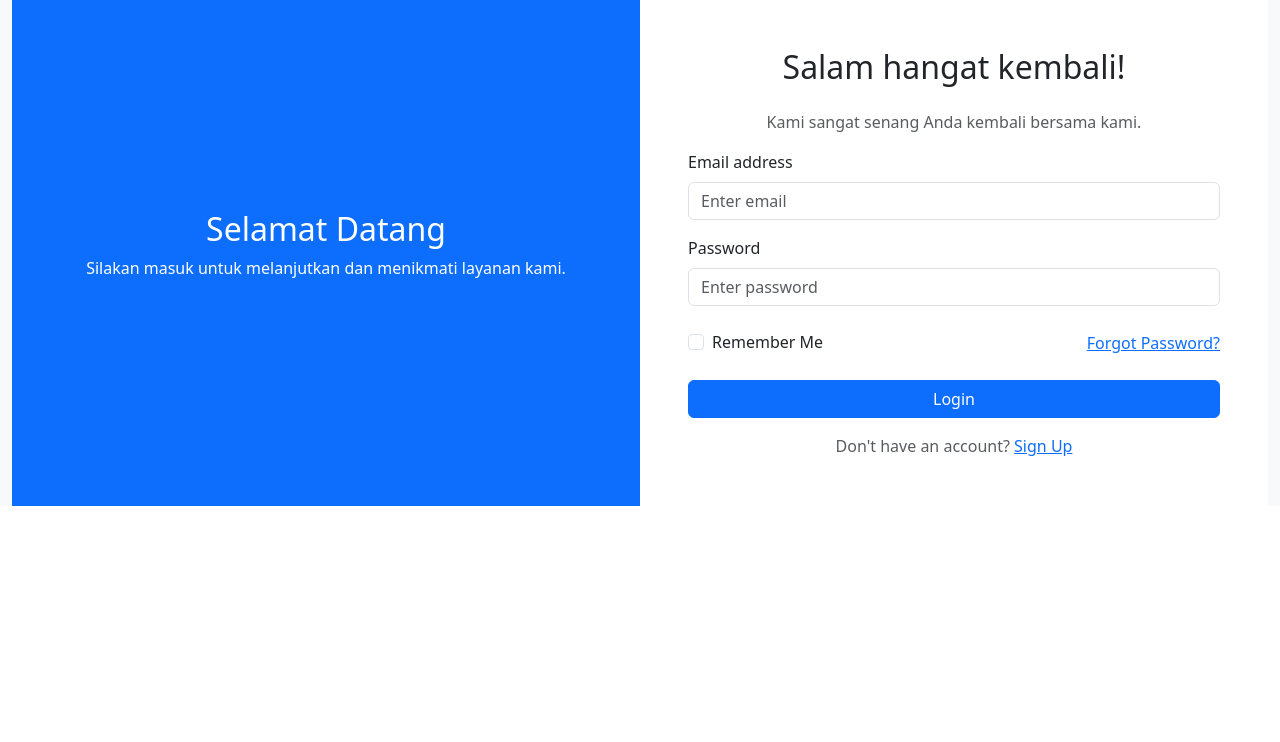
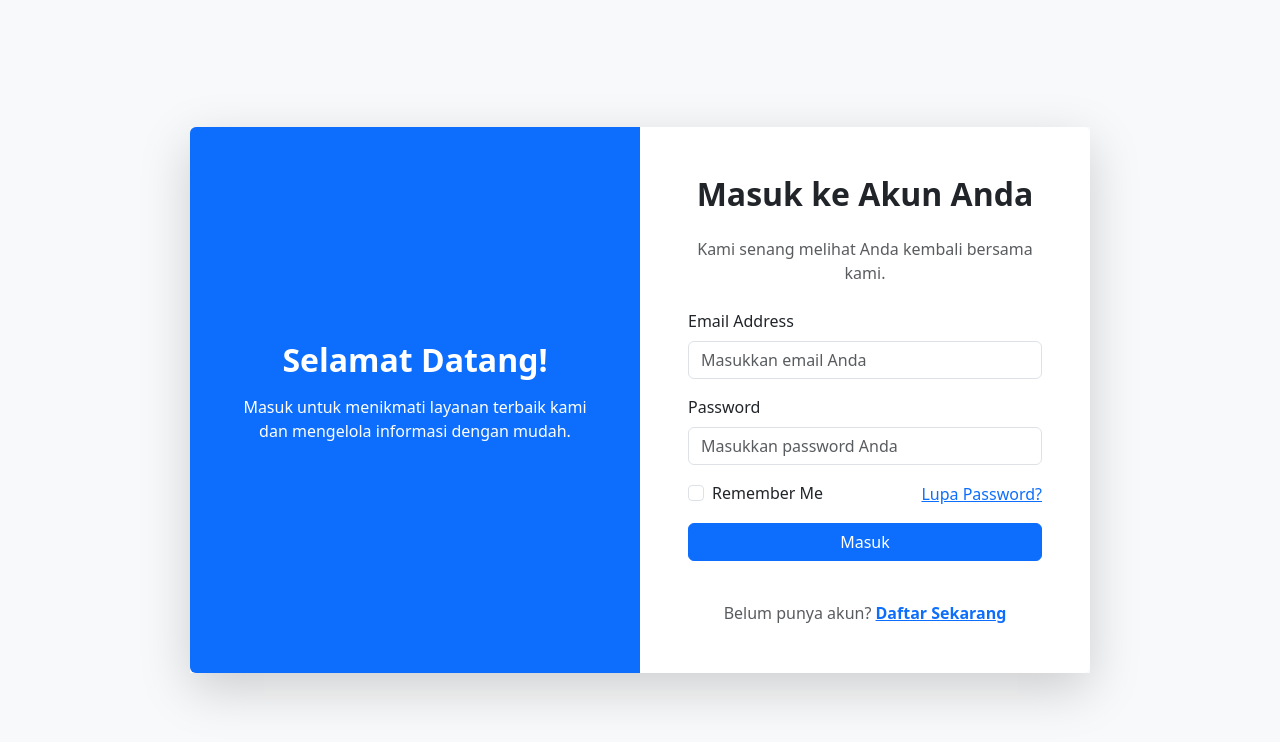
Before and after one commit to Joshtri/NecoSys, a React (Vite) app: page / in a window 1280 px wide. Shown: the top 742 px of the page. Built offline with nearby package versions, Linux system fonts and the light colour scheme.

Commit message:
fixing login components

```diff
--- a/src/components/Login.jsx
+++ b/src/components/Login.jsx
@@ -1,7 +1,7 @@
-import { useState } from 'react';
+import React, { useState } from 'react';
 import { Link, useNavigate } from 'react-router-dom';
 import axios from 'axios';
-import { Button, Form, Container, Row, Col, Toast } from 'react-bootstrap';
+import { Button, Form, Container, Row, Col } from 'react-bootstrap';
 import { toast, ToastContainer } from 'react-toastify';
 import 'react-toastify/dist/ReactToastify.css';
 
@@ -35,7 +35,9 @@ function Login() {
 
     // Validasi password sebelum login
     if (!validatePassword(data.password)) {
-      setError('Password harus minimal 8 karakter dan mengandung huruf besar, huruf kecil, angka, dan simbol.');
+      setError(
+        'Password harus minimal 8 karakter dan mengandung huruf besar, huruf kecil, angka, dan simbol.'
+      );
       return;
     }
 
@@ -70,28 +72,35 @@ function Login() {
   };
 
   return (
-    <Container fluid className="h-100 d-flex justify-content-center align-items-center bg-light">
+    <Container fluid className="vh-100 d-flex align-items-center justify-content-center bg-light">
       <ToastContainer position="top-right" autoClose={3000} />
-      <Row className="w-100">
-        {/* Left Side: Image or Welcome Message */}
-        <Col xs={12} md={6} className="bg-primary text-white p-4 d-flex flex-column justify-content-center align-items-center">
-          {/* Uncomment logo if needed */}
-          {/* <img src={logoYayasan} alt="Logo Yayasan" className="mb-4 w-40 h-40 object-contain" /> */}
-          <h2 className="mb-2 font-weight-bold">Selamat Datang</h2>
-          <p className="text-center">Silakan masuk untuk melanjutkan dan menikmati layanan kami.</p>
+      <Row className="w-100 shadow-lg" style={{ maxWidth: '900px' }}>
+        {/* Left Side: Welcome Section */}
+        <Col
+          xs={12}
+          md={6}
+          className="bg-primary text-white p-5 d-flex flex-column justify-content-center align-items-center rounded-start"
+        >
+          <h2 className="mb-3 fw-bold">Selamat Datang!</h2>
+          <p className="text-center">
+            Masuk untuk menikmati layanan terbaik kami dan mengelola informasi dengan mudah.
+          </p>
         </Col>
 
         {/* Right Side: Login Form */}
-        <Col xs={12} md={6} className="bg-white p-5">
-          <h2 className="text-center mb-4">Salam hangat kembali!</h2>
-          <p className="text-center text-muted">Kami sangat senang Anda kembali bersama kami.</p>
+        <Col xs={12} md={6} className="bg-white p-5 rounded-end">
+          <h2 className="text-center mb-4 fw-bold">Masuk ke Akun Anda</h2>
+          <p className="text-center text-muted mb-4">
+            Kami senang melihat Anda kembali bersama kami.
+          </p>
 
           <Form onSubmit={handleSubmit}>
-            <Form.Group controlId="email">
-              <Form.Label>Email address</Form.Label>
+            {/* Email Input */}
+            <Form.Group controlId="email" className="mb-3">
+              <Form.Label>Email Address</Form.Label>
               <Form.Control
                 type="email"
-                placeholder="Enter email"
+                placeholder="Masukkan email Anda"
                 name="email"
                 value={data.email}
                 onChange={handleChange}
@@ -99,11 +108,12 @@ function Login() {
               />
             </Form.Group>
 
-            <Form.Group controlId="password" className="mt-3">
+            {/* Password Input */}
+            <Form.Group controlId="password" className="mb-3">
               <Form.Label>Password</Form.Label>
               <Form.Control
                 type="password"
-                placeholder="Enter password"
+                placeholder="Masukkan password Anda"
                 name="password"
                 value={data.password}
                 onChange={handleChange}
@@ -111,24 +121,28 @@ function Login() {
               />
             </Form.Group>
 
-            {error && <div className="text-danger mt-2">{error}</div>}
+            {/* Error Message */}
+            {error && <div className="text-danger mb-3">{error}</div>}
 
-            <div className="d-flex justify-content-between align-items-center mt-4">
-              <Form.Check type="checkbox" id="remember" label="Remember Me" />
-              <Link to="/forgot-password" className="text-sm text-primary">
-                Forgot Password?
+            {/* Remember Me and Forgot Password */}
+            <div className="d-flex justify-content-between align-items-center mb-3">
+              <Form.Check type="checkbox" label="Remember Me" id="remember" />
+              <Link to="/forgot-password" className="text-primary">
+                Lupa Password?
               </Link>
             </div>
 
-            <Button type="submit" className="w-100 mt-4">
-              Login
+            {/* Login Button */}
+            <Button type="submit" className="w-100 mb-3" variant="primary">
+              Masuk
             </Button>
           </Form>
 
-          <div className="text-center mt-3">
-            <span className="text-muted">Don't have an account? </span>
-            <Link to="/auth/signup" className="text-primary">
-              Sign Up
+          {/* Sign Up Redirect */}
+          <div className="text-center mt-4">
+            <span className="text-muted">Belum punya akun? </span>
+            <Link to="/auth/signup" className="text-primary fw-bold">
+              Daftar Sekarang
             </Link>
           </div>
         </Col>
```
